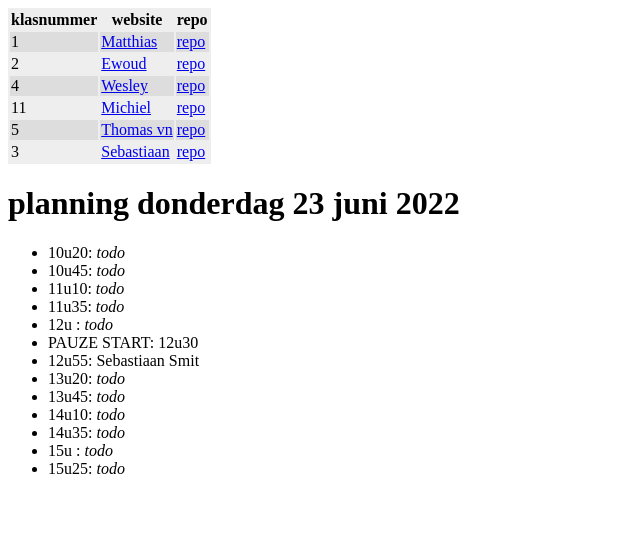
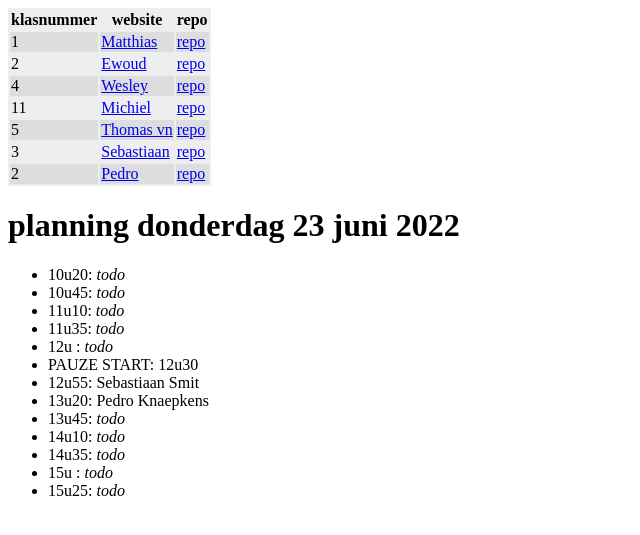
Before and after one commit to vbrh-immalle/vbrh-immalle.github.io, a Jekyll site: the page built from GIPWebsites2021-2022/index.md, in a window 1280 px wide. Shown: the top 535 px of the page, without its empty margins (0-640 px from the left). Built offline with Jekyll 4.4.1, drawn with Linux system fonts in a browser that asks for light colours; some web fonts are replaced.

Commit message:
Update index.md

```diff
--- a/GIPWebsites2021-2022/index.md
+++ b/GIPWebsites2021-2022/index.md
@@ -11,6 +11,7 @@ title: GIP Websites 2021-2022
 | 11 | [Michiel](https://michielvdb-immalle.github.io/GIPwebsite/) | [repo](https://github.com/MichielVDB-immalle/GIPwebsite) |
 | 5 | [Thomas vn](https://thomasvn-immalle.github.io/GIPWebsite/) | [repo](https://github.com/ThomasVN-immalle/GIPWebsite) |
 | 3 | [Sebastiaan](sebastiaan-immalle.github.io/gipwebsite/) | [repo](https://github.com/sebastiaan-immalle/Gipwebsite) |
+| 2 | [Pedro](https://github.com/pOiMiNaToR/Gipwebsite) | [repo](https://poiminator.github.io/Gipwebsite/) |
 
 
 # planning donderdag 23 juni 2022
@@ -22,7 +23,7 @@ title: GIP Websites 2021-2022
 - 12u  : *todo*
 - PAUZE START: 12u30
 - 12u55: Sebastiaan Smit
-- 13u20: *todo*
+- 13u20: Pedro Knaepkens
 - 13u45: *todo*
 - 14u10: *todo*
 - 14u35: *todo*
```
